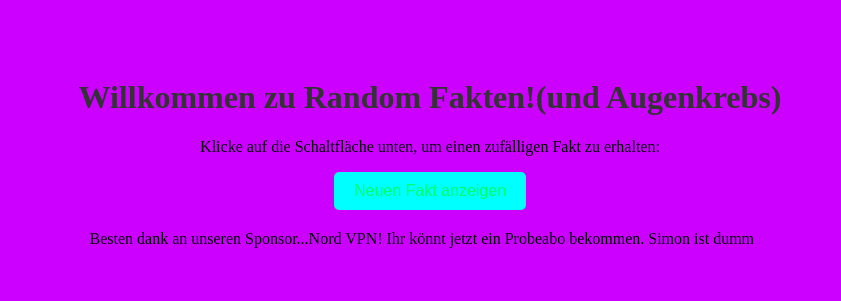
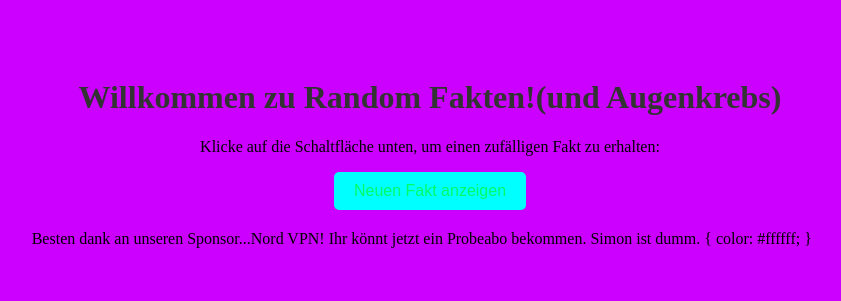
Before and after one commit to 1234vanReal/Auto, a plain HTML site: page index.html in a window 1280 px wide. Shown: the whole page, without its empty margins (210-1051 px from the left). Drawn offline with Linux system fonts and the light colour scheme.

Commit message:
Update index.html

```diff
--- a/index.html
+++ b/index.html
@@ -66,7 +66,9 @@
         }
     </script>
     </h2> Besten dank an unseren Sponsor...Nord VPN! Ihr könnt jetzt ein Probeabo bekommen.
-    </h3>Simon ist dumm
+    </h3> Simon ist dumm. {
+    color: #ffffff;
+    }
 </body>
 </html>
 
```
